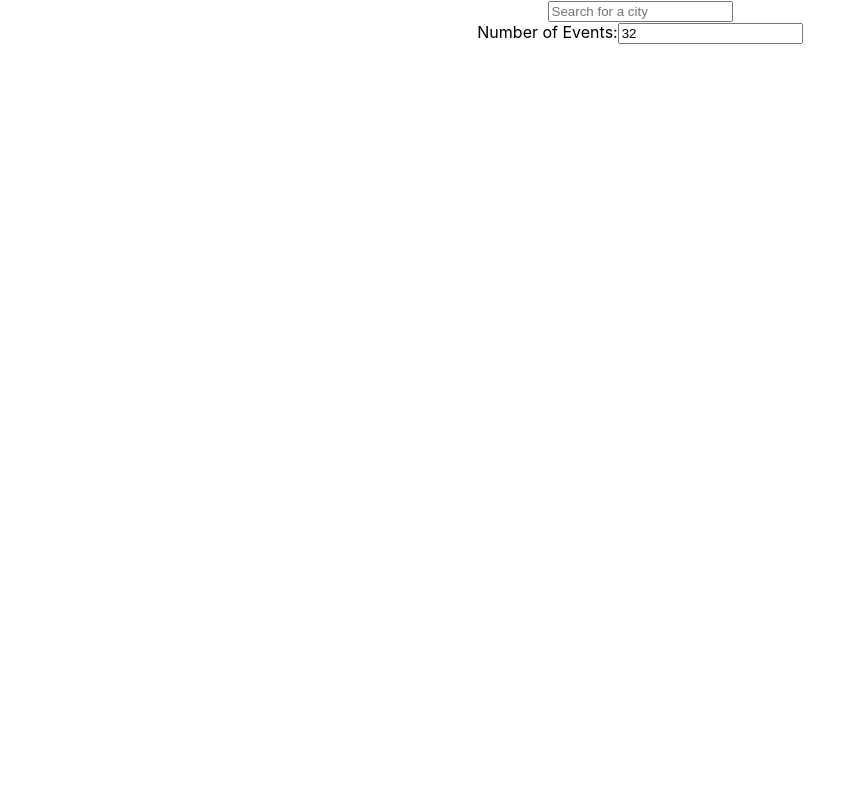
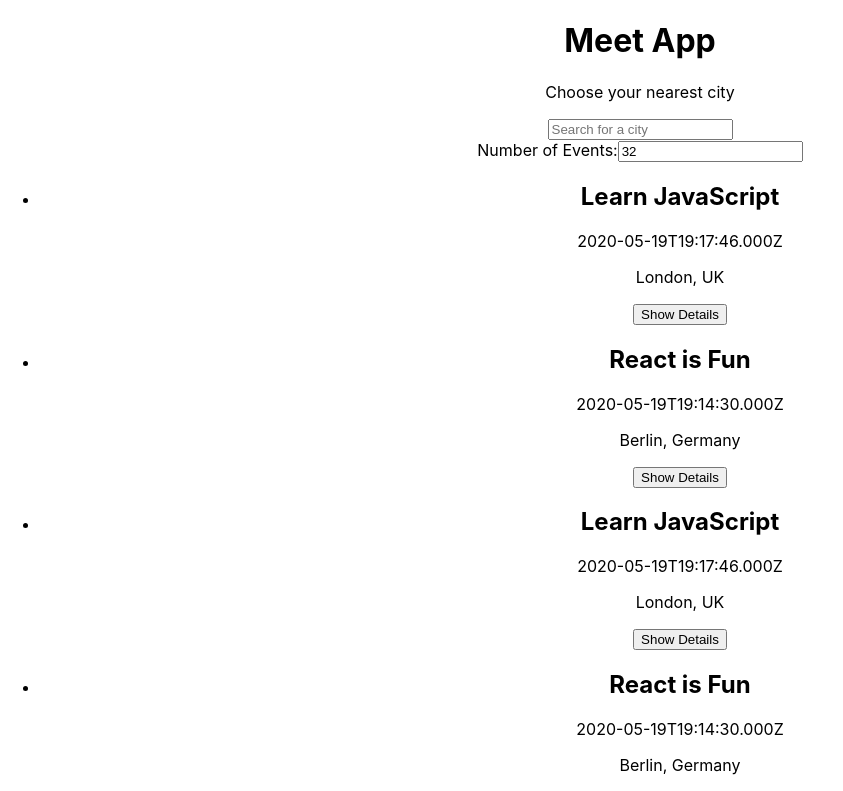
Before and after one commit to jdeebs/meet, a React (Create React App) app: page / in a window 1280 px wide. Shown: the top 791 px of the page, without its empty margins (0-843 px from the left). Built offline with nearby package versions, Linux system fonts and the light colour scheme.

Commit message:
Update App.js to include correct props and state updates from components

```diff
--- a/src/App.js
+++ b/src/App.js
@@ -1,17 +1,31 @@
-import React, { useState } from "react";
+import React, { useState, useEffect } from "react";
 import CitySearch from "./components/CitySearch";
 import EventList from "./components/EventList";
 import NumberOfEvents from "./components/NumberOfEvents";
+import { getEvents, extractLocations } from "./api";
 import "./App.css";
 
 function App() {
-  const [setNumberOfEvents] = useState(32);
+  const [events, setEvents] = useState([]);
+  const [numberOfEvents, setNumberOfEvents] = useState(32);
+  const [locations, setLocations] = useState([]);
+
+  useEffect(() => {
+    const fetchData = async () => {
+      const events = await getEvents();
+      setEvents(events.slice(0, numberOfEvents));
+      setLocations(extractLocations(events));
+    };
+    fetchData();
+  }, [numberOfEvents]);
 
   return (
     <div className="App">
-      <CitySearch />
+      <h1 id="title">Meet App</h1>
+      <p id="subheading">Choose your nearest city</p>
+      <CitySearch allLocations={locations} />
       <NumberOfEvents setNumberOfEvents={setNumberOfEvents} />
-      <EventList />
+      <EventList events={events} />
     </div>
   );
 }
```
